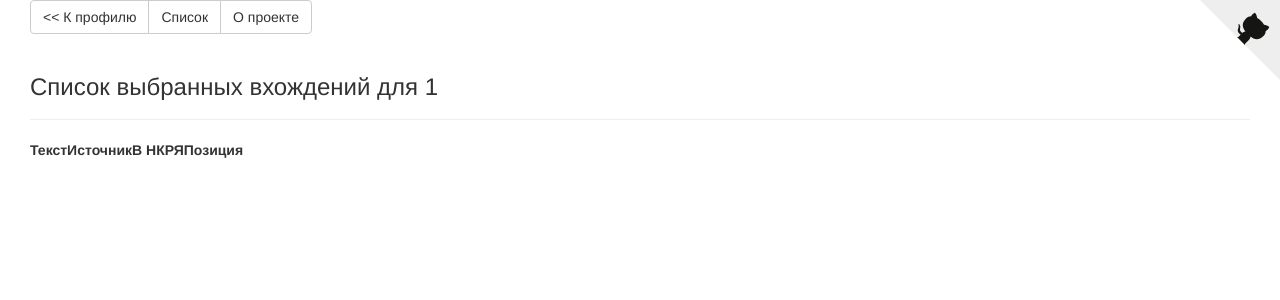
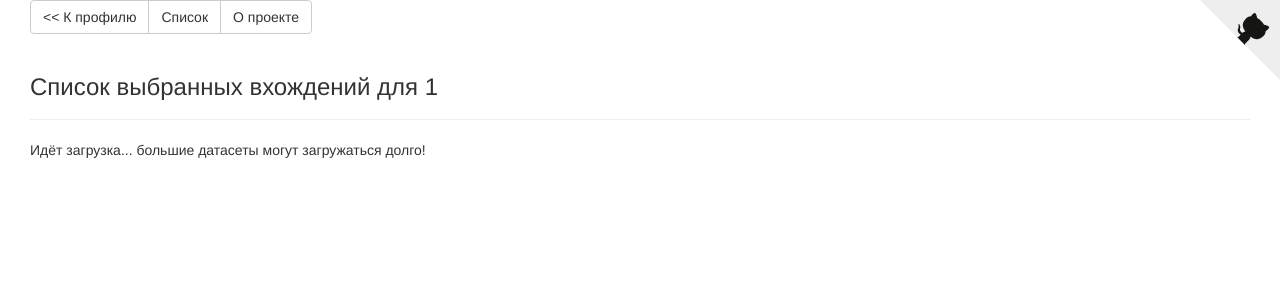
Before and after one commit to sfedia/rsuh2021-prepositions, a Flask app: page /view-matches/1 in a window 1280 px wide. Shown: the top 300 px of the page. Run offline with Flask 2, Linux system fonts and the light colour scheme; data that the repository does not hold is empty; some libraries are stand-ins or nearby versions.

Commit message:
added caution

```diff
--- a/files/ui/templates/dataset-matches.html
+++ b/files/ui/templates/dataset-matches.html
@@ -44,7 +44,10 @@
       <div class="page-header">
         <h3>Список выбранных вхождений для {{dataset_name}}</h3>
       </div>
-      <table id="matches_table" class="display">
+      <div class="caution">
+        Идёт загрузка... большие датасеты могут загружаться долго!
+      </div>
+      <table id="matches_table" class="display" style="visibility: hidden">
         <thead>
             <tr>
                 <th>Текст</th>
@@ -61,6 +64,8 @@
     <script>
       $(function() {
         $.getJSON("/dataset-json/" + datasetName, function (res) {
+          $(".caution").css({display: "none"});
+          $("#matches_table").css({visibility: "visible"});
           var tableForm = [];
           for (var matchItem of res.data) {
             tableForm.push([
```
